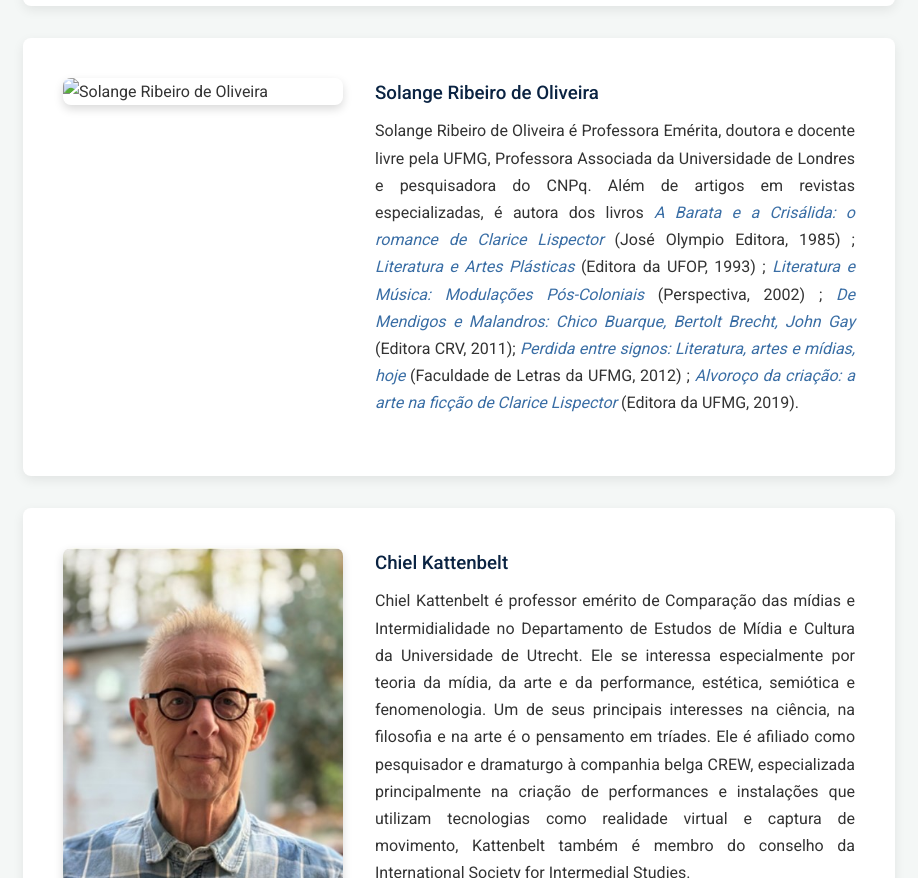
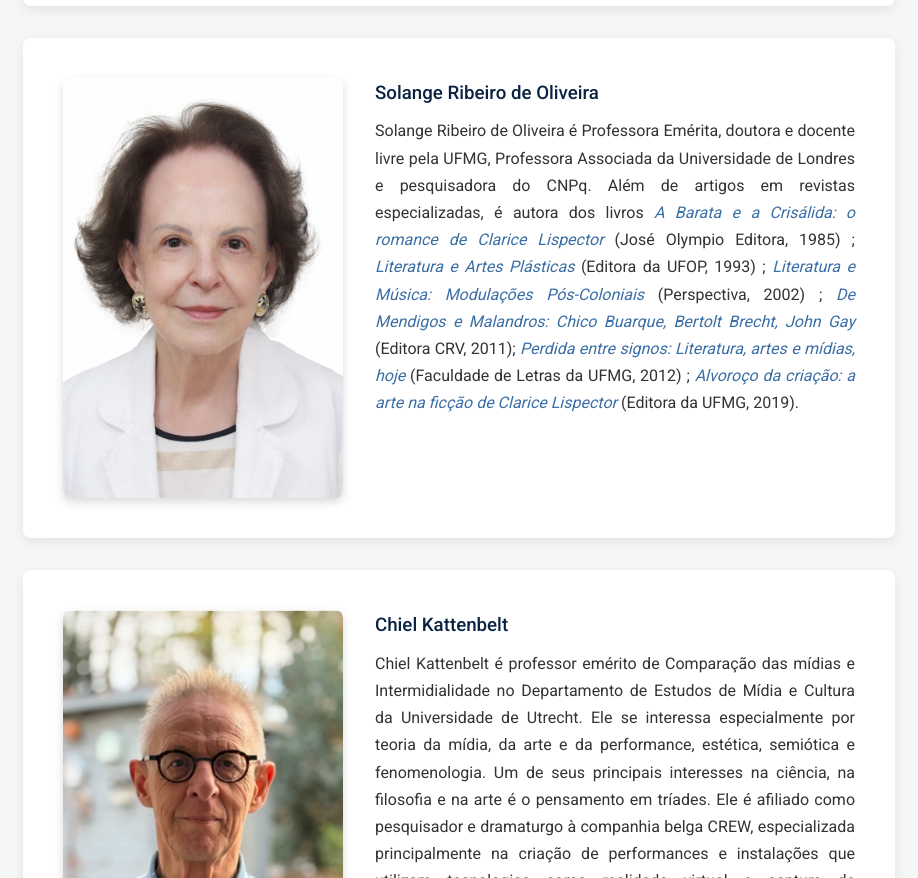
Before and after one commit to intermidia2026/coloquio, a plain HTML site: page conferencistas.html in a window 1280 px wide. Shown: the part 1530-2408 px from the top of the page, without its empty margins (181-1099 px from the left). Drawn offline with Linux system fonts and the light colour scheme.

Commit message:
Update conferencistas.html
Fixed Solange's photo

```diff
--- a/conferencistas.html
+++ b/conferencistas.html
@@ -96,7 +96,7 @@
     </div>
 
     <div class="content-block" style="display: flex; flex-wrap: wrap; gap: 2rem; align-items: flex-start; margin-bottom: 2rem;">
-        <img src="content/images/solange-ribeiro.png" alt="Solange Ribeiro de Oliveira" style="width: 100%; max-width: 280px; border-radius: 8px; object-fit: cover; box-shadow: 0 4px 10px rgba(0,0,0,0.15);">
+        <img src="content/images/solange-oliveira.png" alt="Solange Ribeiro de Oliveira" style="width: 100%; max-width: 280px; border-radius: 8px; object-fit: cover; box-shadow: 0 4px 10px rgba(0,0,0,0.15);">
         <div style="flex: 1; min-width: 300px;">
             <h3 style="margin-top: 0; margin-bottom: 0.5rem; border: none; padding: 0;">Solange Ribeiro de Oliveira</h3>
 
```
